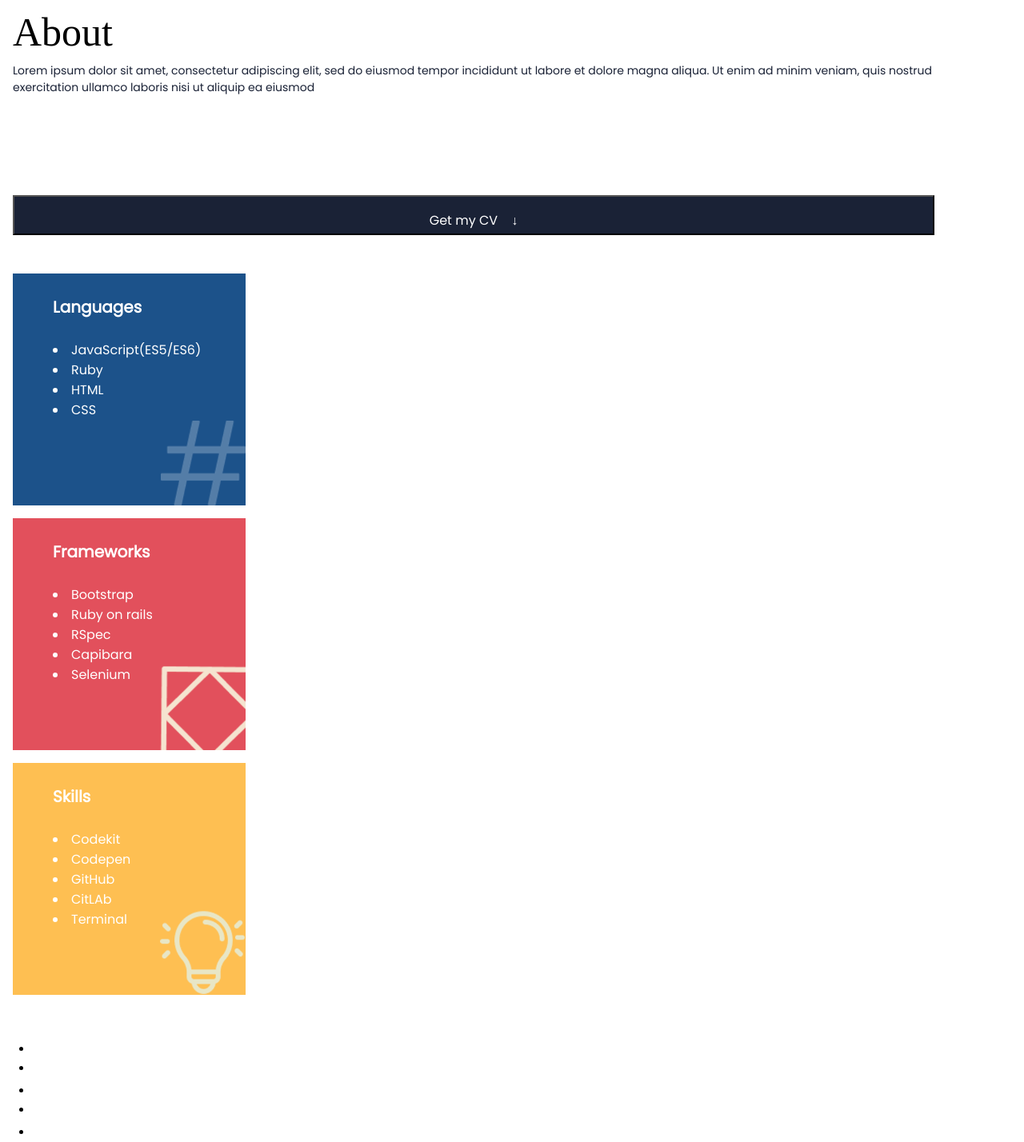
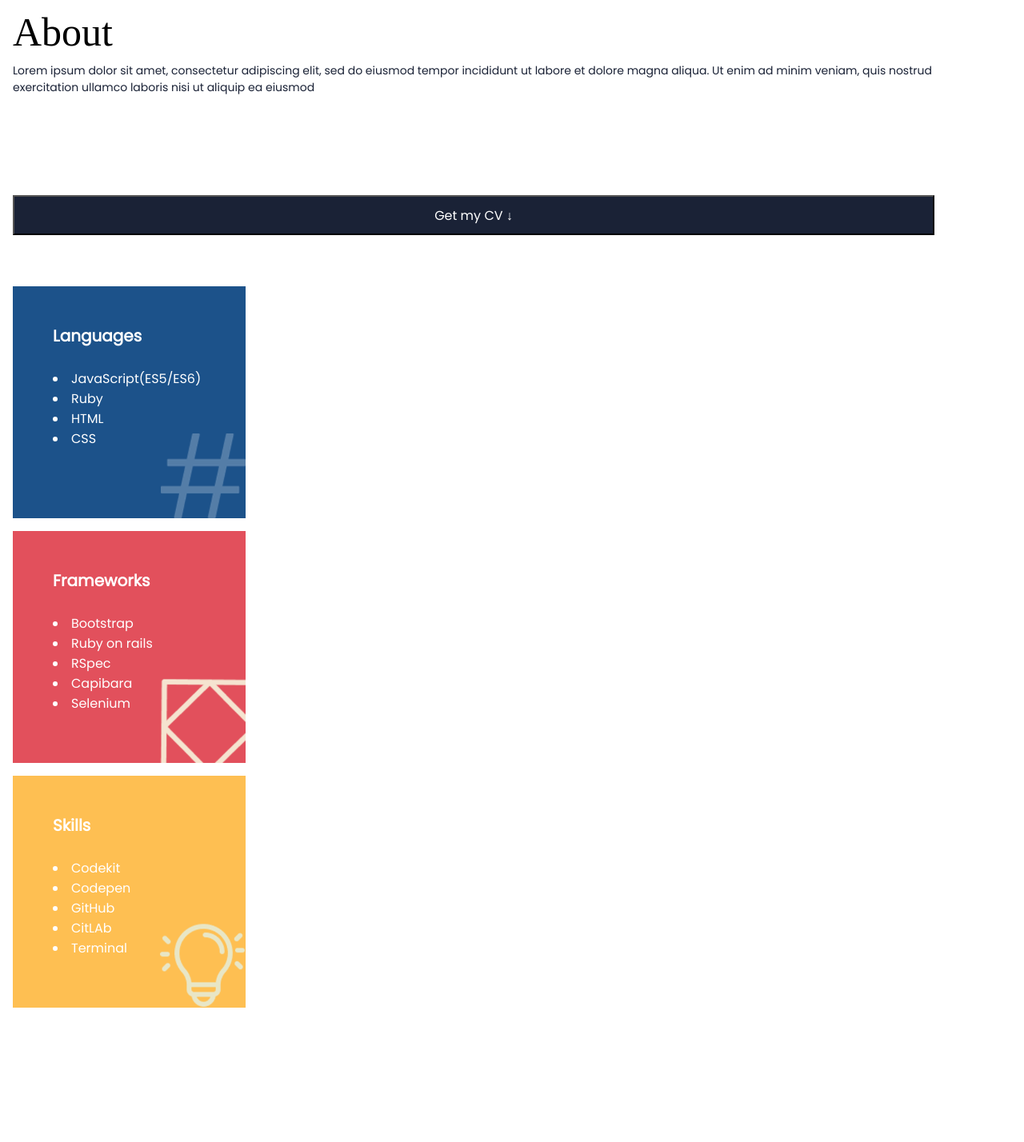
Before and after one commit to Feliverse/Portfolio-firstPage, a website: page index.html in a window 1280 px wide. Shown: the part 2212-3640 px from the top of the page at 80% size. After the commit the page ends 3504 px from the top, so only its background shows below. Drawn offline with Linux system fonts and the light colour scheme.

Commit message:
adj project item

```diff
--- a/index.html
+++ b/index.html
@@ -79,10 +79,10 @@
         <section class="about">
             <h2>About</h2>
             <p class="textAbout">Lorem ipsum dolor sit amet, consectetur adipiscing elit, sed do eiusmod tempor incididunt ut labore et dolore magna aliqua. Ut enim ad minim veniam, quis nostrud exercitation ullamco laboris nisi ut aliquip ea eiusmod</p>
-            <button class="blackBoton">
-            <p class="textBoton"> Get my CV &nbsp;&nbsp; ↓</p></button>
+                <button class="blackBoton">
+                    <a class="textBoton" href="#"> Get my CV  ↓</a>
+                </button>
             <div class="boxL">
-
                 <ul class="Box lan">
                     <h4>Languages</h4>
                     <li class="inBox">JavaScript(ES5/ES6)</li>
@@ -90,7 +90,6 @@
                     <li class="inBox">HTML</li>
                     <li class="inBox">CSS</li>
                 </ul>
-
                 <ul class="Box fra">
                     <h4>Frameworks</h4>
                     <li class="inBox">Bootstrap</li>
@@ -110,17 +109,5 @@
                 </ul>
             </div>
         </section>
-            <footer>
-            <ul class="rsFooter" >
-                <li class="rrss"><img src="images/redes sociales/Vector (3).png" alt="GitHUB link"> </li>
-                <li class="rrss"><img src="images/redes sociales/Vector (4).png" alt="Twitter link"></li>
-                <li class="rrss"><img src="images/redes sociales/Vector (5).png" alt="LinkedIn link"></li>
-                <li class="rrss"><img src="images/redes sociales/Vector (6).png" alt="M link"></li>
-                <li class="rrss"><img src="images/redes sociales/Vector (7).png" alt="RabitHand link"></li>
-            </ul>
-        </footer>
-
-
-
 </body>
 </html>
--- a/style.css
+++ b/style.css
@@ -143,10 +143,8 @@ h3 {
 .boxL {
   padding: 16px;
   font-family: 'Poppins', sans-serif;
-  padding-top: 0;
   display: flex;
   flex-direction: column;
-
 }
 
 .Box {
@@ -179,11 +177,11 @@ h3 {
 h4 {
   font-size: 20px;
   font-weight: 800;
-  color: #fff ;
+  color: #fff;
+  padding-top: 20px;
 }
 
 .inBox {
   color: #fff;
   list-style-position: inside;
-  font-weight: ;
 }
```
